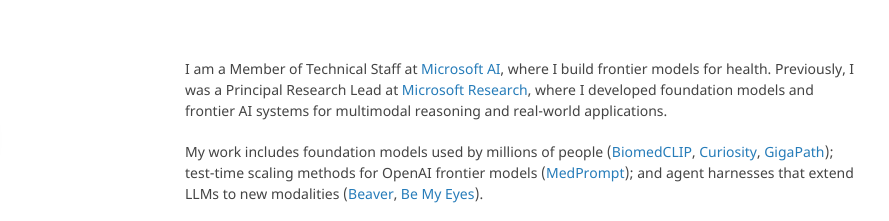
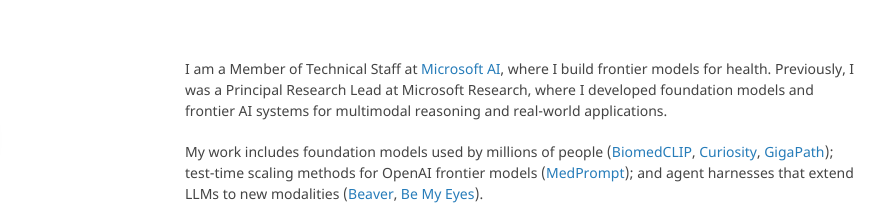
Before and after one commit to sheng-z/sheng-z.github.io, a plain HTML site: page index.html in a window 1280 px wide. Shown: the top 221 px of the page, 290-1179 px from the left. Drawn offline with Linux system fonts and the light colour scheme.

Commit message:
Remove Microsoft Research profile link from introduction

```diff
--- a/index.html
+++ b/index.html
@@ -81,7 +81,7 @@
       </header>
       <section>
 
-      <p>I am a Member of Technical Staff at <a href="https://microsoft.ai/">Microsoft AI</a>, where I build frontier models for health. Previously, I was a Principal Research Lead at <a href="https://www.microsoft.com/en-us/research/people/shezhan/">Microsoft Research</a>, where I developed foundation models and frontier AI systems for multimodal reasoning and real-world applications.</p>
+      <p>I am a Member of Technical Staff at <a href="https://microsoft.ai/">Microsoft AI</a>, where I build frontier models for health. Previously, I was a Principal Research Lead at Microsoft Research, where I developed foundation models and frontier AI systems for multimodal reasoning and real-world applications.</p>
 
 <p>My work includes foundation models used by millions of people (<a href="https://ai.nejm.org/stoken/default+domain/9VPKUGJYJ5BPFXY83IBS/full?redirectUri=doi/full/10.1056/AIoa2400640">BiomedCLIP</a>, <a href="https://arxiv.org/abs/2508.12104">Curiosity</a>, <a href="https://www.nature.com/articles/s41586-024-07441-w">GigaPath</a>); test-time scaling methods for OpenAI frontier models (<a href="https://arxiv.org/abs/2311.16452">MedPrompt</a>); and agent harnesses that extend LLMs to new modalities (<a href="https://arxiv.org/abs/2606.21005">Beaver</a>, <a href="https://arxiv.org/abs/2511.19417">Be My Eyes</a>).</p>
 
```
